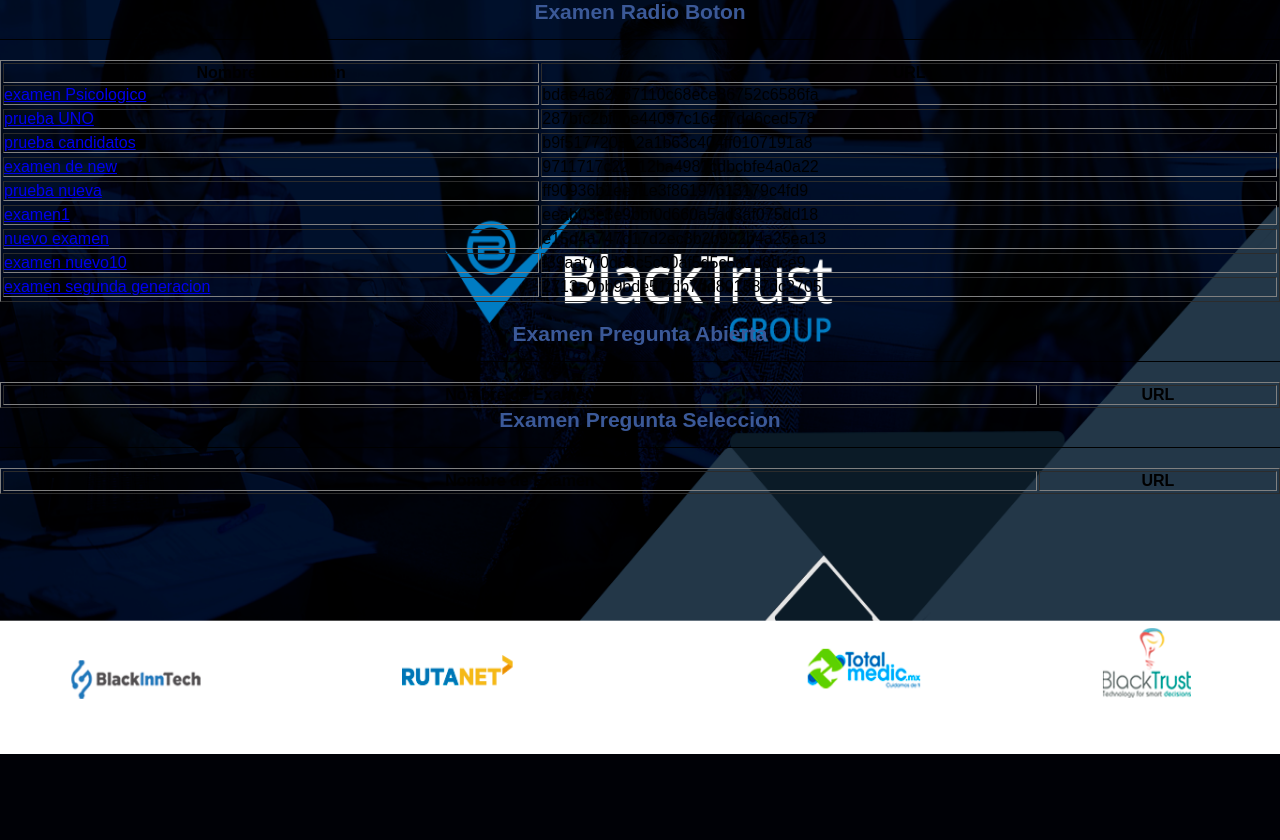
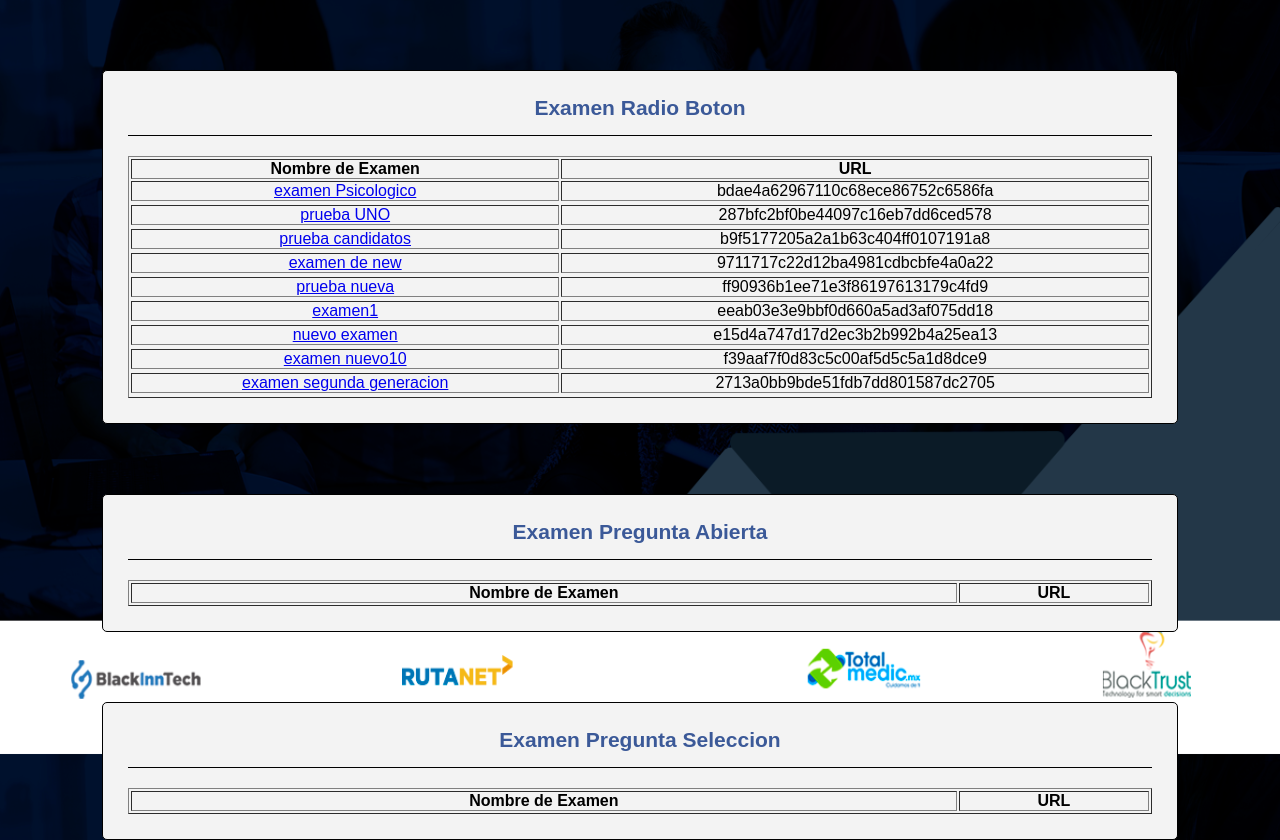
Before and after one commit to macmin9998/sistemaPsicologia, a PHP site: page /buscarExamen.php in a window 1280 px wide. Shown: the part 46-886 px from the top of the page. Before the commit the page ends 800 px from the top, so only its background shows below. Run offline with PHP 8.4, Linux system fonts and the light colour scheme; data comes from the database, SQL or seed files in the repository; data that the repository does not hold is empty; some libraries are stand-ins or nearby versions.

Commit message:
menu con buscar examen , hoja de estilos modificada

```diff
--- a/css/estilos.css
+++ b/css/estilos.css
@@ -9,6 +9,16 @@ body{
 	background-image: url(bt.png);
 	background-size: 100vw 100vh;
 	background-attachment: fixed;
+}
+
+h1{
+	margin-bottom: 20px;
+	font-size: 21px;
+	border-bottom: 1px solid #000;
+	padding-bottom: 15px;
+	text-align: center;
+	color: #3b5998;
+	font-weight: bold;
 }
 
 /*estilo para pagina Lista.php*/
@@ -65,7 +75,7 @@ body{
 .wrap_lista{
 	padding: 25px;
 	margin: 0 auto;
-	width: 950px;
+	width: 90%;
 	background: rgb(243,243,243);
 	border-radius: 5px;
 	margin-top: 70px;
@@ -130,6 +140,9 @@ body{
 }
 
 /*estilo para pagina generaCajas y sinSesion.hml*/
+
+
+
 .boton{
 	padding: 8px 16px;
 	background: #3b5998;
@@ -178,16 +191,29 @@ body{
 	padding-left: 150px;
 
 }
+/*Estilos para tablas*/
 
-h1{
-	margin-bottom: 20px;
-	font-size: 21px;
-	border-bottom: 1px solid #000;
-	padding-bottom: 15px;
+.tabla{
+	padding: 25px;
+	margin: 0 auto;
+	width: 80%;
+	background: rgb(243,243,243);
+	border-radius: 5px;
+	margin-top: 70px;
+	border: 1px solid #000;
+}
+
+.tabla tr{
 	text-align: center;
-	color: #3b5998;
-	font-weight: bold;
 }
+
+.tabla tr:hover{
+	background-color: rgba(151, 148, 147,0.3);
+}
+
+
+
+
 
 form > div{
 	margin-bottom: 20px;
--- a/inc/menu_pagina.html
+++ b/inc/menu_pagina.html
@@ -11,6 +11,8 @@
 						<li><a href="tipoExamen.php">Crear</a></li>
 						<li><a href="Editar.php">Editar</a></li>
 						<li><a href="#">Eliminar</a></li>
+						<li><a href="buscarExamen.php">Lista de Exámenes</a></li>
+
 					</ul>
 			</li>
 
```
